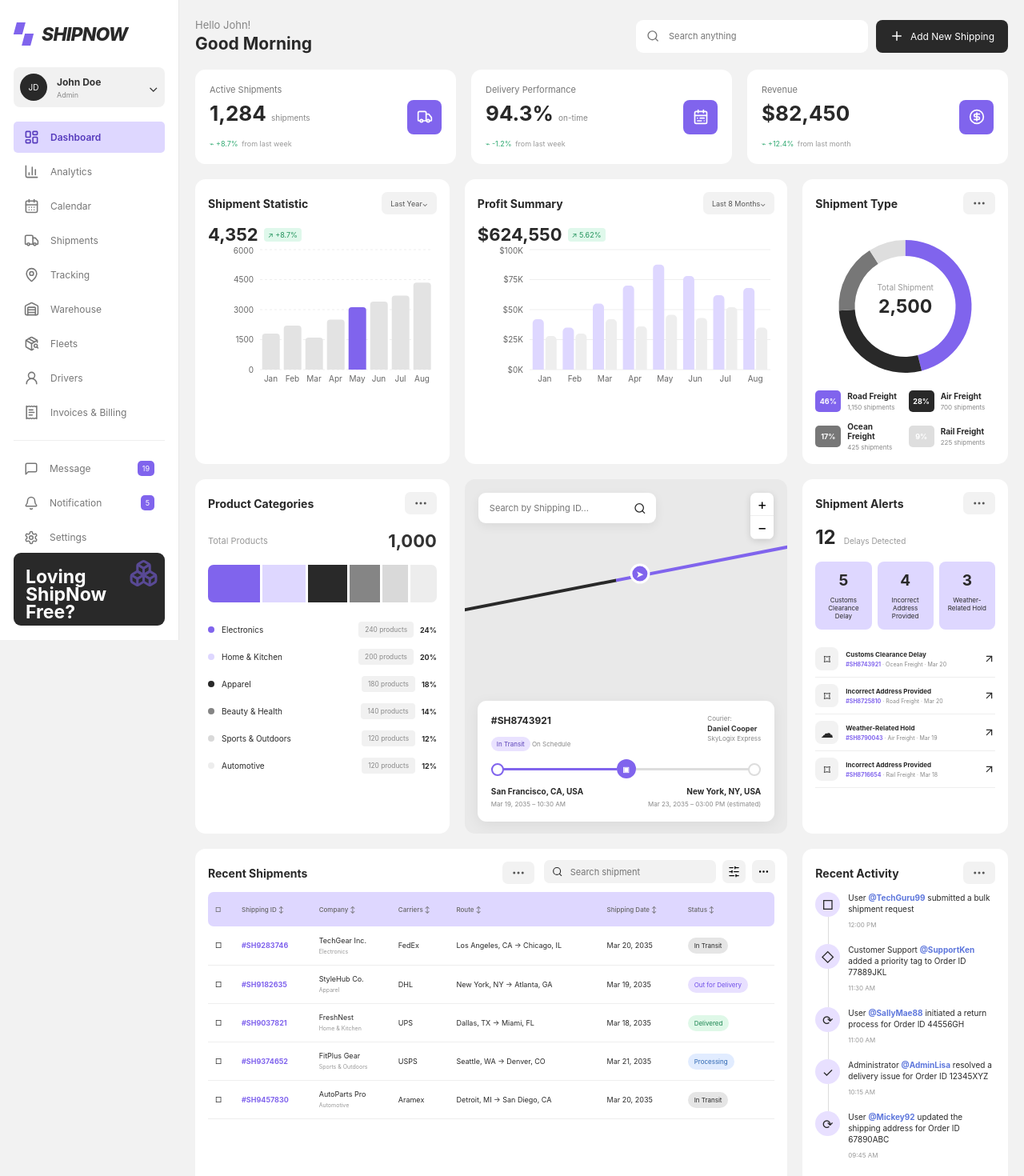
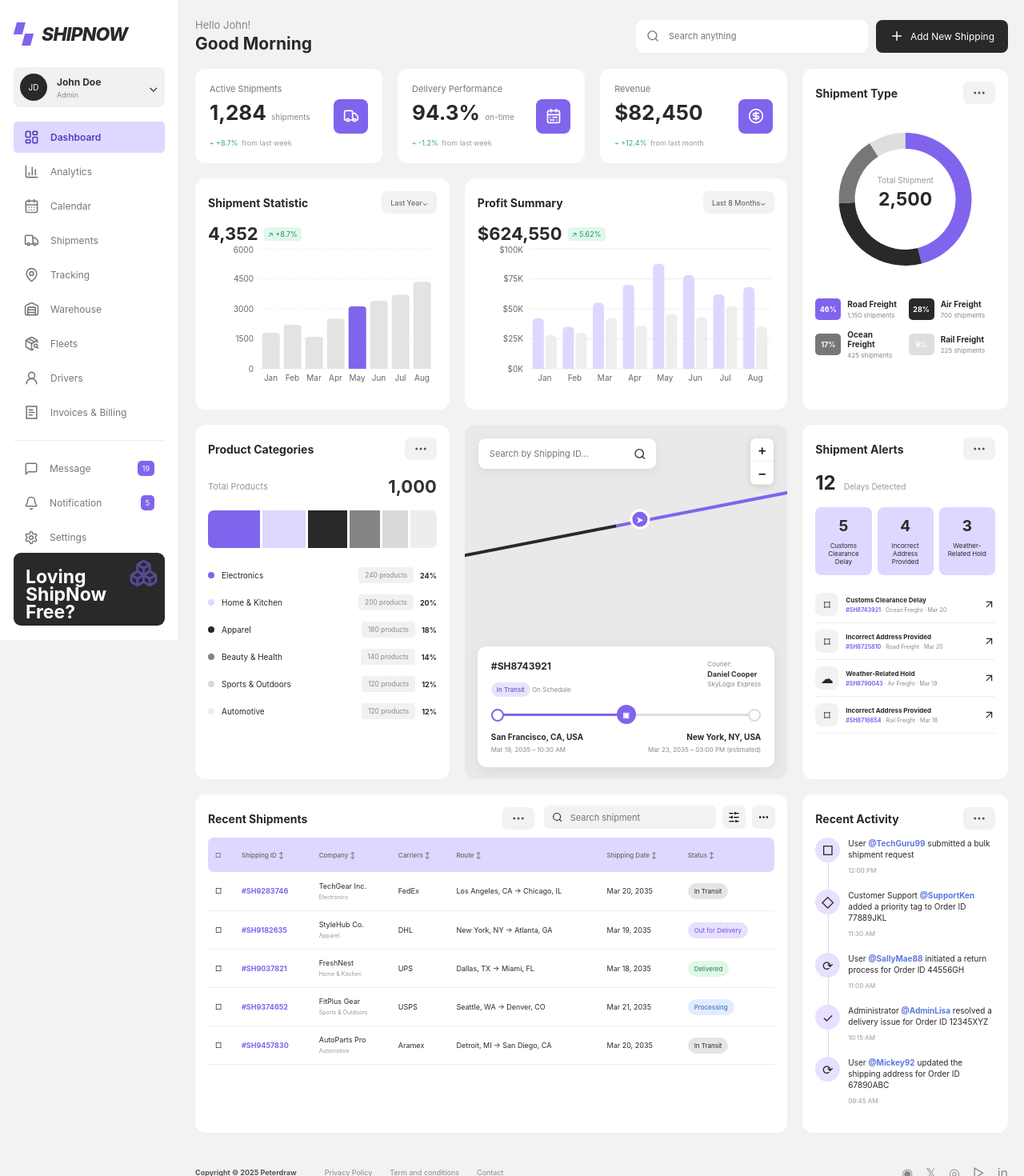
Before and after one commit to dhurbo308/ShipNow, a Next.js app: page /dashboard in a window 1280 px wide. Shown: the top 1470 px of the page at 80% size. Built offline with nearby package versions, Linux system fonts and the light colour scheme.

Commit message:
fix: align shipment type across dashboard rows

```diff
--- a/app/globals.css
+++ b/app/globals.css
@@ -399,6 +399,76 @@ button:focus-visible, a:focus-visible {
 .app-footer nav { display: flex; gap: 22px; }
 .app-footer > div { margin-left: auto; font-size: 16px; }
 
+@media (min-width: 1201px) {
+  .dashboard {
+    display: grid;
+    grid-template-columns: 1.04fr 1.32fr .84fr;
+    gap: 19px;
+  }
+
+  .dashboard-header {
+    grid-column: 1 / -1;
+    margin-bottom: 0;
+  }
+
+  .metric-grid {
+    grid-column: 1 / span 2;
+    margin-bottom: 0;
+  }
+
+  .dashboard-grid {
+    display: contents;
+  }
+
+  .shipment-chart {
+    grid-column: 1;
+    grid-row: 3;
+  }
+
+  .profit-chart {
+    grid-column: 2;
+    grid-row: 3;
+  }
+
+  .type-panel {
+    grid-column: 3;
+    grid-row: 2 / span 2;
+  }
+
+  .categories-panel {
+    grid-column: 1;
+    grid-row: 4;
+  }
+
+  .tracking-panel {
+    grid-column: 2;
+    grid-row: 4;
+  }
+
+  .alerts-panel {
+    grid-column: 3;
+    grid-row: 4;
+  }
+
+  .recent-panel {
+    grid-column: 1 / span 2;
+    grid-row: 5;
+  }
+
+  .activity-panel {
+    grid-column: 3;
+    grid-row: 5;
+  }
+
+  .type-panel .donut-wrap {
+    margin-top: 14px;
+  }
+
+  .type-panel .type-legend {
+    margin-top: 19px;
+  }
+}
+
 @media (max-width: 1200px) {
   .app-shell { grid-template-columns: 78px minmax(0, 1fr); }
   .sidebar { align-items: center; padding-inline: 10px; }
```
